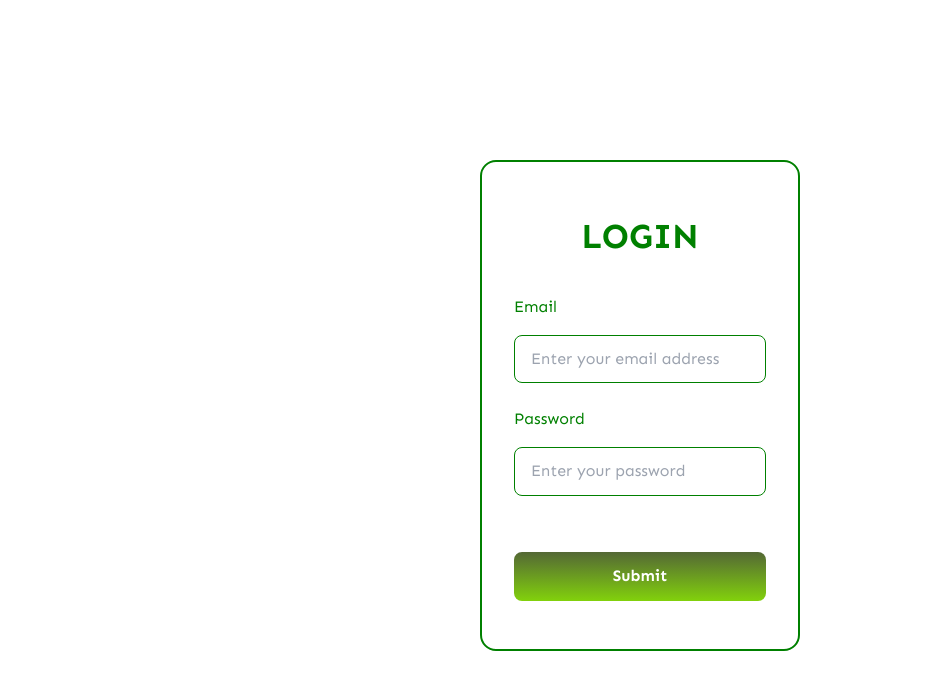
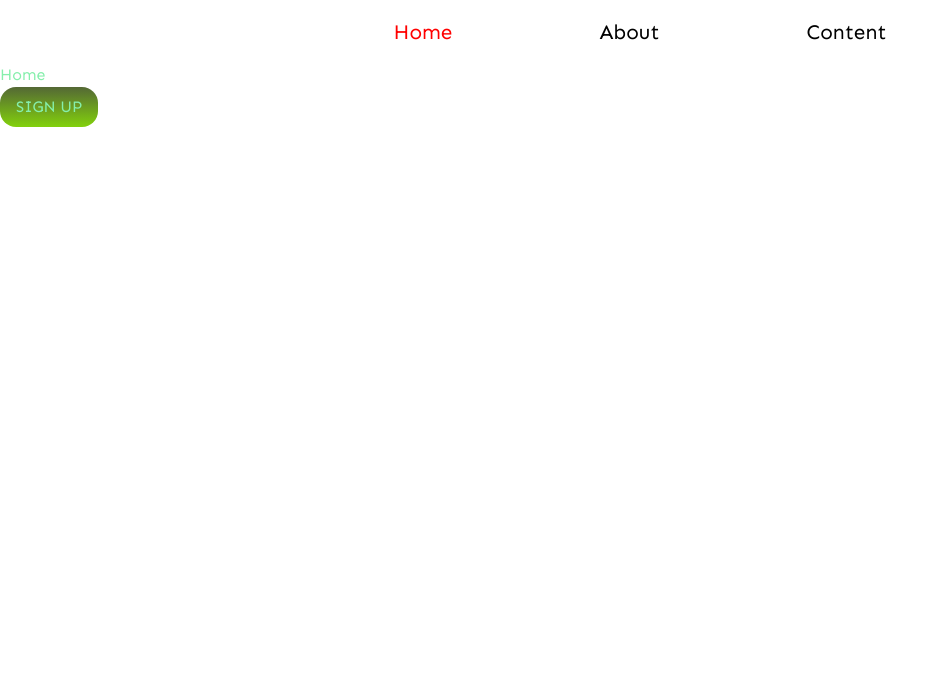
Before and after one commit to haniekid/ReactJS-HIT-2022, a React (Create React App) app: page / in a window 1280 px wide. Shown: the top 690 px of the page, without its empty margins (0-948 px from the left). Built offline with nearby package versions, Linux system fonts and the light colour scheme.

Commit message:
react router

```diff
--- a/package.json
+++ b/package.json
@@ -1,7 +1,7 @@
 {
   "name": "my-app",
   "version": "0.1.0",
-  "homepage": "https://haniekid.github.io/reactjs-class-hitclub/",
+  "homepage": "https://haniekid.github.io",
   "private": true,
   "dependencies": {
     "@fortawesome/fontawesome-svg-core": "^6.4.0",
@@ -17,6 +17,7 @@
     "postcss-cli": "^10.1.0",
     "react": "^18.2.0",
     "react-dom": "^18.2.0",
+    "react-router-dom": "^6.10.0",
     "react-scripts": "5.0.1",
     "sass": "^1.59.3",
     "styled-components": "^5.3.9",
--- a/src/App.css
+++ b/src/App.css
@@ -3,53 +3,20 @@
   font-family: "Sen", sans-serif;
 }
 
-h1 {
-  text-align: center;
-  font-size: 2.2rem;
-  color: green;
-  font-weight: 700;
-  margin-bottom: 2rem;
-  text-transform: uppercase;
+.navbar {
+  width: 50%;
+  margin: 1rem auto;
+  font-size: 1.3rem;
+  display: flex;
+  justify-content: space-around;
 }
-.form {
-  width: 20rem;
-  margin: 10rem auto;
-  border: 2px solid green;
-  padding: 3rem 2rem;
+
+.isActive {
+  color: red;
+}
+
+.signup {
+  padding: 0.5rem 1rem;
+  background: linear-gradient(rgb(84, 104, 53), rgb(130, 209, 12));
   border-radius: 1rem;
 }
-
-label {
-  font-size: 1rem;
-  margin-bottom: -1rem;
-  color: green;
-}
-.field {
-  display: flex;
-  flex-direction: column;
-  gap: 2rem;
-  margin-bottom: 1rem;
-}
-
-.input {
-  padding: 0.7rem 1rem;
-  border: 1px solid green;
-  border-radius: 0.5rem;
-}
-
-button {
-  width: 100%;
-  padding: 0.8rem 1.1rem;
-  background: linear-gradient(rgb(84, 104, 53), rgb(130, 209, 12));
-  border-radius: 0.5rem;
-  margin-top: 2rem;
-  color: #fff;
-  font-weight: 600;
-  font-size: 1rem;
-}
-
-.error {
-  color: red;
-  margin-top: -1.5rem;
-  font-size: 0.9rem;
-}
--- a/src/App.js
+++ b/src/App.js
@@ -1,9 +1,21 @@
 import Login from "./components/Login.jsx";
+import { Route, Routes } from "react-router";
+import Content from "./components/Content.jsx";
+import Navbar from "./components/Navbar.jsx";
+import Home from "./components/Home.jsx";
 import "./App.css";
 function App() {
   return (
     <div className="App">
-      <Login />
+      <Routes>
+        <Route path="/" element={<Navbar />}>
+          <Route path="/" element={<Home />}></Route>
+          <Route path="/about" element={<div>about</div>}></Route>
+          <Route path="/content" element={<Content />}></Route>
+          <Route path="*" element={<div>not found 404</div>}></Route>
+        </Route>
+        <Route path="/login" element={<Login />}></Route>
+      </Routes>
     </div>
   );
 }
--- /dev/null
+++ b/src/components/Content.jsx
@@ -0,0 +1,7 @@
+import React from "react";
+
+const Content = () => {
+  return <div>Content</div>;
+};
+
+export default Content;
--- /dev/null
+++ b/src/components/Home.jsx
@@ -0,0 +1,20 @@
+import React from "react";
+import { useNavigate } from "react-router-dom";
+
+const Home = () => {
+  const navigate = useNavigate();
+  const handleNavigate = () => {
+    navigate("/login");
+  };
+  return (
+    <div className="text-green-300">
+      Home
+      <br />
+      <button onClick={handleNavigate} className="signup">
+        SIGN UP
+      </button>
+    </div>
+  );
+};
+
+export default Home;
--- /dev/null
+++ b/src/components/Login.css
@@ -0,0 +1,55 @@
+@import url("https://fonts.googleapis.com/css2?family=Poppins:wght@300;400;500;600;700&family=Sen:wght@400;700;800&display=swap");
+* {
+  font-family: "Sen", sans-serif;
+}
+
+h1 {
+  text-align: center;
+  font-size: 2.2rem;
+  color: green;
+  font-weight: 700;
+  margin-bottom: 2rem;
+  text-transform: uppercase;
+}
+.form {
+  width: 20rem;
+  margin: 10rem auto;
+  border: 2px solid green;
+  padding: 3rem 2rem;
+  border-radius: 1rem;
+}
+
+label {
+  font-size: 1rem;
+  margin-bottom: -1rem;
+  color: green;
+}
+.field {
+  display: flex;
+  flex-direction: column;
+  gap: 2rem;
+  margin-bottom: 1rem;
+}
+
+.input {
+  padding: 0.7rem 1rem;
+  border: 1px solid green;
+  border-radius: 0.5rem;
+}
+
+.button {
+  width: 100%;
+  padding: 0.8rem 1.1rem;
+  background: linear-gradient(rgb(84, 104, 53), rgb(130, 209, 12));
+  border-radius: 0.5rem;
+  margin-top: 2rem;
+  color: #fff;
+  font-weight: 600;
+  font-size: 1rem;
+}
+
+.error {
+  color: red;
+  margin-top: -1.5rem;
+  font-size: 0.9rem;
+}
--- a/src/components/Login.jsx
+++ b/src/components/Login.jsx
@@ -2,6 +2,7 @@ import React from "react";
 import { Formik, Form, Field, ErrorMessage } from "formik";
 import * as Yup from "yup";
 import axios from "axios";
+import "./Login.css";
 
 const Login = () => {
   return (
@@ -25,6 +26,7 @@ const Login = () => {
               "https://reqres.in/api/login",
               userData
             );
+            console.log(response);
             alert("Logged in successfully 🙌");
           } catch (error) {
             console.error(error);
@@ -67,7 +69,7 @@ const Login = () => {
             </div>
           </div>
           <div>
-            <button>Submit</button>
+            <button className="button">Submit</button>
           </div>
         </Form>
       </Formik>
--- /dev/null
+++ b/src/components/Navbar.jsx
@@ -0,0 +1,41 @@
+import React from "react";
+import { Link, NavLink, Outlet } from "react-router-dom";
+
+const linkList = [
+  {
+    id: 1,
+    to: "/",
+    title: "Home",
+  },
+  {
+    id: 2,
+    to: "/about",
+    title: "About",
+  },
+  {
+    id: 3,
+    to: "/content",
+    title: "Content",
+  },
+];
+
+const Navbar = () => {
+  const handleActiveLink = ({ isActive }) => {
+    return isActive ? "isActive" : "";
+  };
+
+  return (
+    <div>
+      <div className="navbar">
+        {linkList.map((link) => (
+          <NavLink className={handleActiveLink} to={link.to} key={link.id}>
+            {link.title}
+          </NavLink>
+        ))}
+      </div>
+      <Outlet></Outlet>
+    </div>
+  );
+};
+
+export default Navbar;
--- a/src/index.js
+++ b/src/index.js
@@ -1,10 +1,18 @@
 import React from "react";
 import ReactDOM from "react-dom/client";
+import { BrowserRouter } from "react-router-dom";
+
 import "./index.css";
 import App from "./App";
 import reportWebVitals from "./reportWebVitals";
 
 const root = ReactDOM.createRoot(document.getElementById("root"));
-root.render(<App />);
+root.render(
+  <React.StrictMode>
+    <BrowserRouter>
+      <App />
+    </BrowserRouter>
+  </React.StrictMode>
+);
 
 reportWebVitals();
--- a/tailwind.config.js
+++ b/tailwind.config.js
@@ -1,6 +1,5 @@
-/** @type {import('tailwindcss').Config} */
 module.exports = {
-  content: ["./src/**/*.{html,js, jsx}"],
+  content: ["./src/**/*.{js,jsx,ts,tsx}"],
   theme: {
     extend: {},
   },
```
Also changed, not shown: 1 other file (tests, documents, lock files or other folders).
